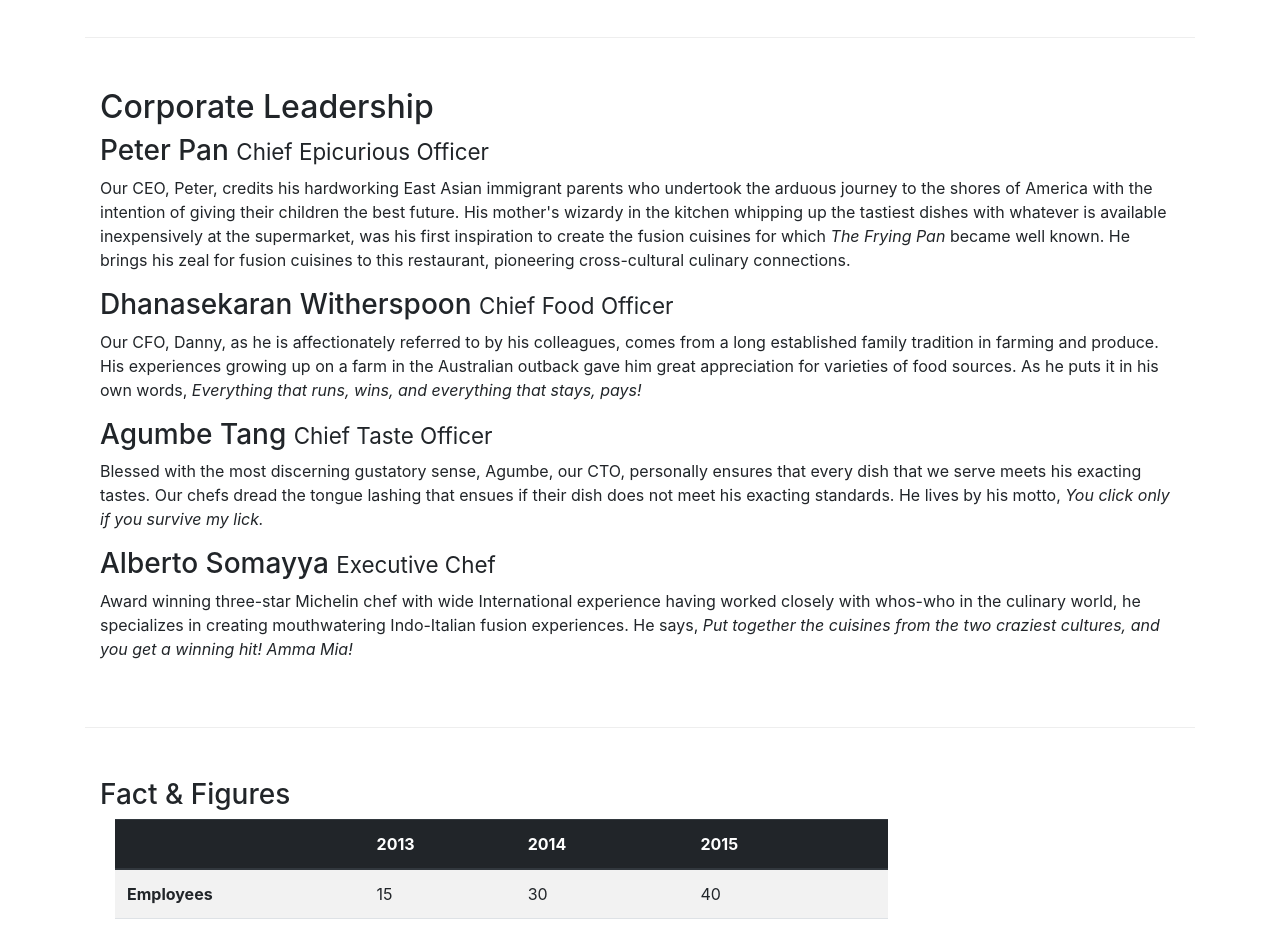
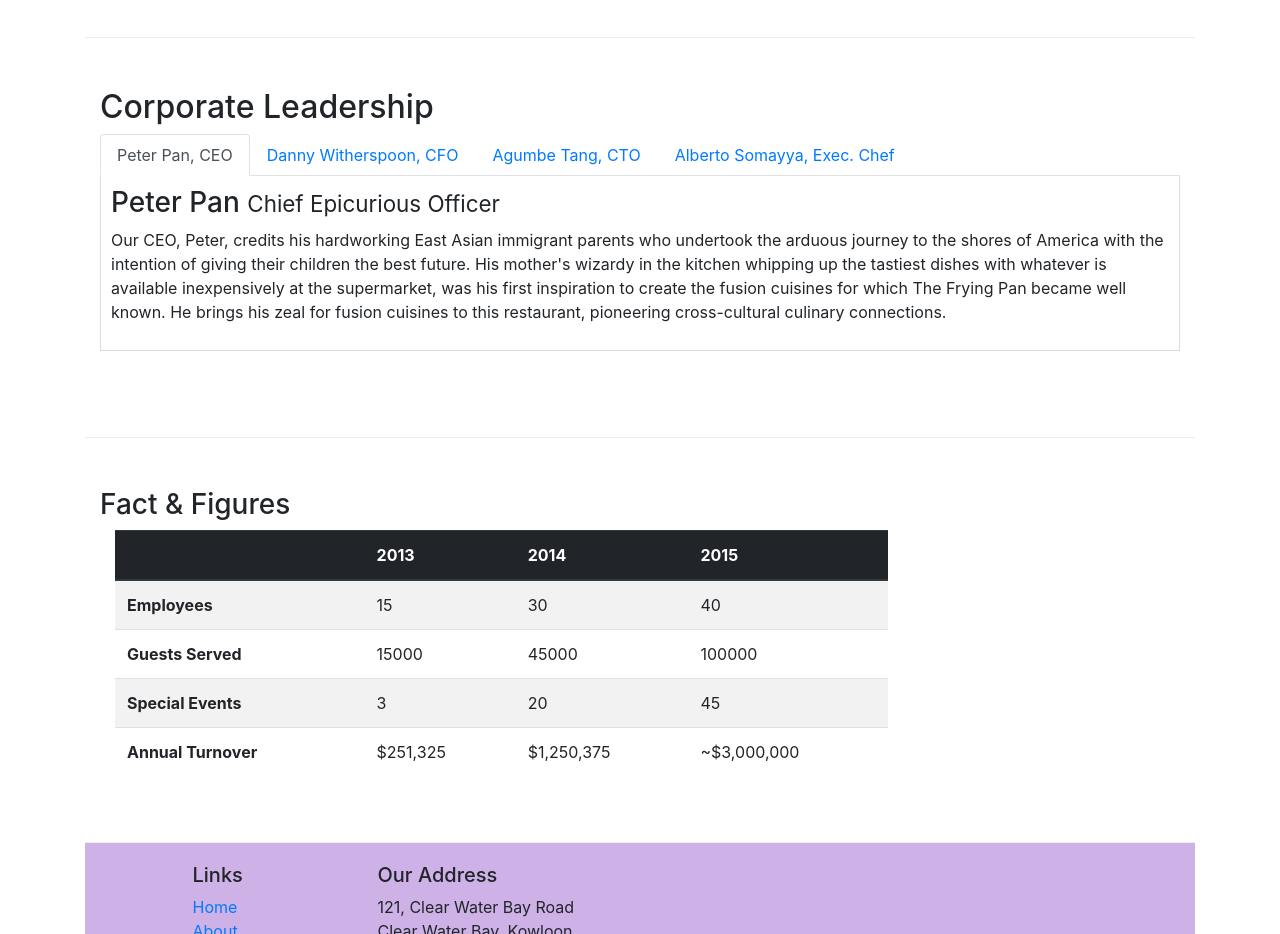
Before and after one commit to baophamhoang/LearnJS_W1, a website: page aboutus.html in a window 1280 px wide. Shown: the part 940-1874 px from the top of the page. Drawn offline with nearby package versions, Linux system fonts and the light colour scheme.

Commit message:
nav-tab added

```diff
--- a/aboutus.html
+++ b/aboutus.html
@@ -98,14 +98,39 @@
         <div class="row row-content">
             <div class="col-12">
                 <h2>Corporate Leadership</h2>
-                <h3>Peter Pan <small>Chief Epicurious Officer</small></h3>
-                <p class="d-none d-sm-block">Our CEO, Peter, credits his hardworking East Asian immigrant parents who undertook the arduous journey to the shores of America with the intention of giving their children the best future. His mother's wizardy in the kitchen whipping up the tastiest dishes with whatever is available inexpensively at the supermarket, was his first inspiration to create the fusion cuisines for which <em>The Frying Pan</em> became well known. He brings his zeal for fusion cuisines to this restaurant, pioneering cross-cultural culinary connections.</p>
-                <h3>Dhanasekaran Witherspoon <small>Chief Food Officer</small></h3>
-                <p class="d-none d-sm-block">Our CFO, Danny, as he is affectionately referred to by his colleagues, comes from a long established family tradition in farming and produce. His experiences growing up on a farm in the Australian outback gave him great appreciation for varieties of food sources. As he puts it in his own words, <em>Everything that runs, wins, and everything that stays, pays!</em></p>
-                <h3>Agumbe Tang <small>Chief Taste Officer</small></h3>
-                <p class="d-none d-sm-block">Blessed with the most discerning gustatory sense, Agumbe, our CTO, personally ensures that every dish that we serve meets his exacting tastes. Our chefs dread the tongue lashing that ensues if their dish does not meet his exacting standards. He lives by his motto, <em>You click only if you survive my lick.</em></p>
-                <h3>Alberto Somayya <small>Executive Chef</small></h3>
-                <p class="d-none d-sm-block">Award winning three-star Michelin chef with wide International experience having worked closely with whos-who in the culinary world, he specializes in creating mouthwatering Indo-Italian fusion experiences. He says, <em>Put together the cuisines from the two craziest cultures, and you get a winning hit! Amma Mia!</em></p>
+                <ul class="nav nav-tabs">
+                    <li class="nav-item">
+                        <a class="nav-link active" href="#peter" data-toggle="tab">Peter Pan, CEO</a>
+                    </li>
+                    <li class="nav-item">
+                        <a class="nav-link" href="#danny" data-toggle="tab">Danny Witherspoon, CFO</a>
+                    </li>
+                    <li class="nav-item">
+                        <a class="nav-link" href="#agumbe" data-toggle="tab">Agumbe Tang, CTO</a>
+                    </li>
+                    <li class="nav-item">
+                        <a class="nav-link" href="#alberto" data-toggle="tab">Alberto Somayya, Exec. Chef</a>
+                    </li>
+                </ul>
+                <div class="tab-content">
+                    <div class="tab-pane fade show active" id="peter">
+                        <h3>Peter Pan <small>Chief Epicurious Officer</small></h3>
+                        <p class="d-none d-sm-block">Our CEO, Peter, credits his hardworking East Asian immigrant parents who undertook the arduous journey to the shores of America with the intention of giving their children the best future. His mother's wizardy in the kitchen whipping up the tastiest dishes with whatever is available inexpensively at the supermarket, was his first inspiration to create the fusion cuisines for which The Frying Pan became well known. He brings his zeal for fusion cuisines to this restaurant, pioneering cross-cultural culinary connections.</p>
+                    </div>
+                    <div class="tab-pane fade show" id="danny">
+                        <h3>Dhanasekaran Witherspoon <small>Chief Food Officer</small></h3>
+                        <p class="d-none d-sm-block">Our CFO, Danny, as he is affectionately referred to by his colleagues, comes from a long established family tradition in farming and produce. His experiences growing up on a farm in the Australian outback gave him great appreciation for varieties of food sources. As he puts it in his own words, Everything that runs, wins, and everything that stays, pays!</p>
+                    </div>
+                    <div class="tab-pane fade show" id="agumbe">
+                        <h3>Agumbe Tang <small>Chief Taste Officer</small></h3>
+                        <p class="d-none d-sm-block">Blessed with the most discerning gustatory sense, Agumbe, our CTO, personally ensures that every dish that we serve meets his exacting tastes. Our chefs dread the tongue lashing that ensues if their dish does not meet his exacting standards. He lives by his motto, You click only if you survive my lick.</p>
+                    </div>
+                    <div class="tab-pane fade show" id="alberto">
+                        <h3>Alberto Somayya <small>Executive Chef</small></h3>
+                        <p class="d-none d-sm-block">Award winning three-star Michelin chef with wide International experience having worked closely with whos-who in the culinary world, he specializes in creating mouthwatering Indo-Italian fusion experiences. He says, Put together the cuisines from the two craziest cultures, and you get a winning hit! Amma Mia!</p>
+                    </div>
+                </div>
+
             </div>
        </div>
 
--- a/css/style.css
+++ b/css/style.css
@@ -59,3 +59,10 @@
     margin-right: 5px;
     display: inline-block;
 }
+
+.tab-content {
+    border-left: 1px solid #ddd;
+    border-right: 1px solid #ddd;
+    border-bottom: 1px solid #ddd;
+    padding: 10px;
+}
```
